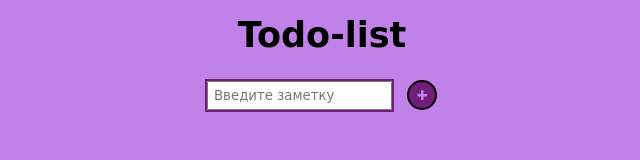
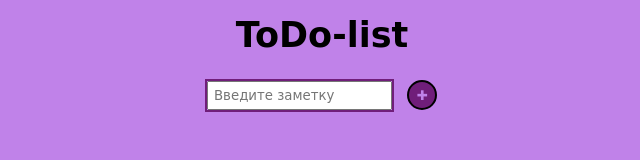
Before and after one commit to arinaab/todo-list, a plain HTML site: page index.html in a window 1280 px wide. Shown: the full height of the page, 318-958 px from the left. Drawn offline with Linux system fonts and the light colour scheme; a web font is replaced by a local one.

Commit message:
change header

```diff
--- a/index.html
+++ b/index.html
@@ -10,7 +10,7 @@
 </head>
 <body>
     <div class="todo">
-        <h1>Todo-list</h1>
+        <h1>ToDo-list</h1>
         <div class="container">
             <form action="">
                 <input type="text" placeholder="Введите заметку">
```
